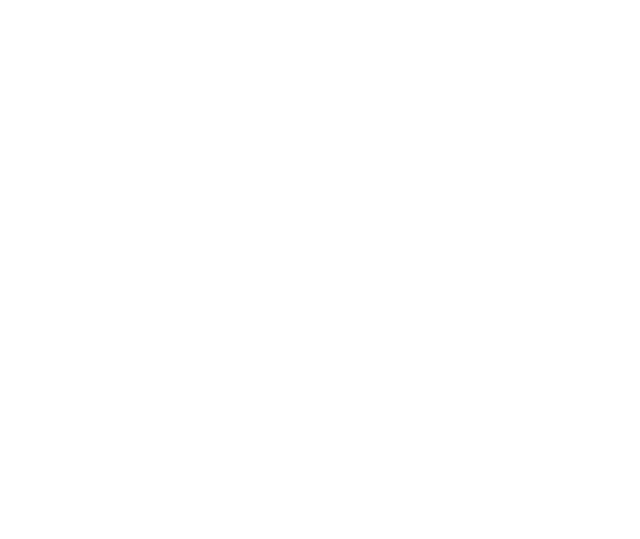
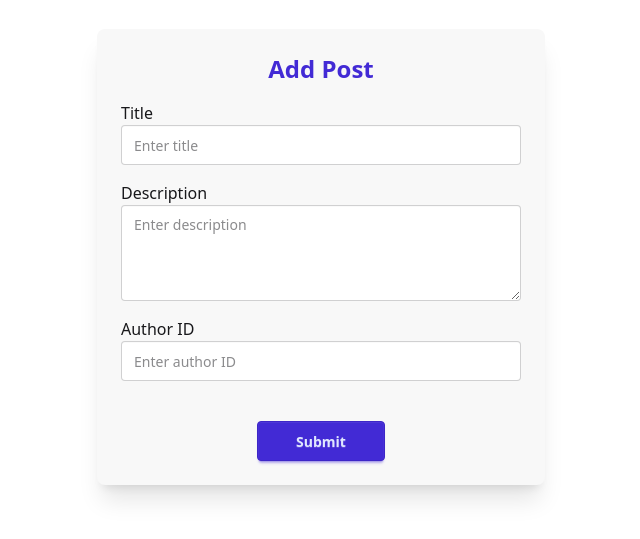
Before and after one commit to rubaiiyat/01-Redux, a React (Vite) app in the folder 07-RTK-Query/: page /add-post in a window 1280 px wide. Before the commit this address had no page. Shown: the part 143-682 px from the top of the page, without its empty margins (319-959 px from the left). Built offline with nearby package versions, Linux system fonts and the light colour scheme.

Commit message:
create add post page and add route

```diff
--- /dev/null
+++ b/07-RTK-Query/src/Pages/AddPost.jsx
@@ -0,0 +1,54 @@
+import React from "react";
+
+const AddPost = () => {
+  return (
+    <div className="min-h-screen bg-base-100 flex items-center justify-center px-4">
+      <form className="card w-full max-w-md bg-base-200 shadow-xl p-6 space-y-4">
+        <h2 className="text-2xl font-bold text-center text-primary">
+          Add Post
+        </h2>
+
+        <div className="form-control">
+          <label className="label">
+            <span className="label-text text-base-content">Title</span>
+          </label>
+          <input
+            name="title"
+            type="text"
+            placeholder="Enter title"
+            className="input input-bordered w-full bg-base-100 text-base-content"
+          />
+        </div>
+
+        <div className="form-control w-full">
+          <label className="label">
+            <span className="label-text text-base-content">Description</span>
+          </label>
+          <textarea
+            name="description"
+            placeholder="Enter description"
+            className="textarea textarea-bordered h-24 w-full bg-base-100 text-base-content"
+          ></textarea>
+        </div>
+
+        <div className="form-control">
+          <label className="label">
+            <span className="label-text text-base-content">Author ID</span>
+          </label>
+          <input
+            name="authorID"
+            type="text"
+            placeholder="Enter author ID"
+            className="input input-bordered w-full bg-base-100 text-base-content"
+          />
+        </div>
+
+        <div className="form-control mt-6 mx-auto">
+          <button className="btn btn-primary mx-auto w-32">Submit</button>
+        </div>
+      </form>
+    </div>
+  );
+};
+
+export default AddPost;
--- a/07-RTK-Query/src/main.jsx
+++ b/07-RTK-Query/src/main.jsx
@@ -7,6 +7,7 @@
 import { BrowserRouter, Route, Routes } from "react-router";
 import Home from "./Pages/Home.jsx";
 import SinglePost from "./Pages/SinglePost.jsx";
+import AddPost from "./Pages/AddPost.jsx";
 
 createRoot(document.getElementById("root")).render(
   <Provider store={Store}>
@@ -15,6 +16,7 @@
         <Route element={<App></App>}>
           <Route path="/" element={<Home></Home>}></Route>
           <Route path="/posts/:id" element={<SinglePost></SinglePost>}></Route>
+          <Route path="add-post" element={<AddPost></AddPost>}></Route>
         </Route>
       </Routes>
     </BrowserRouter>
```
